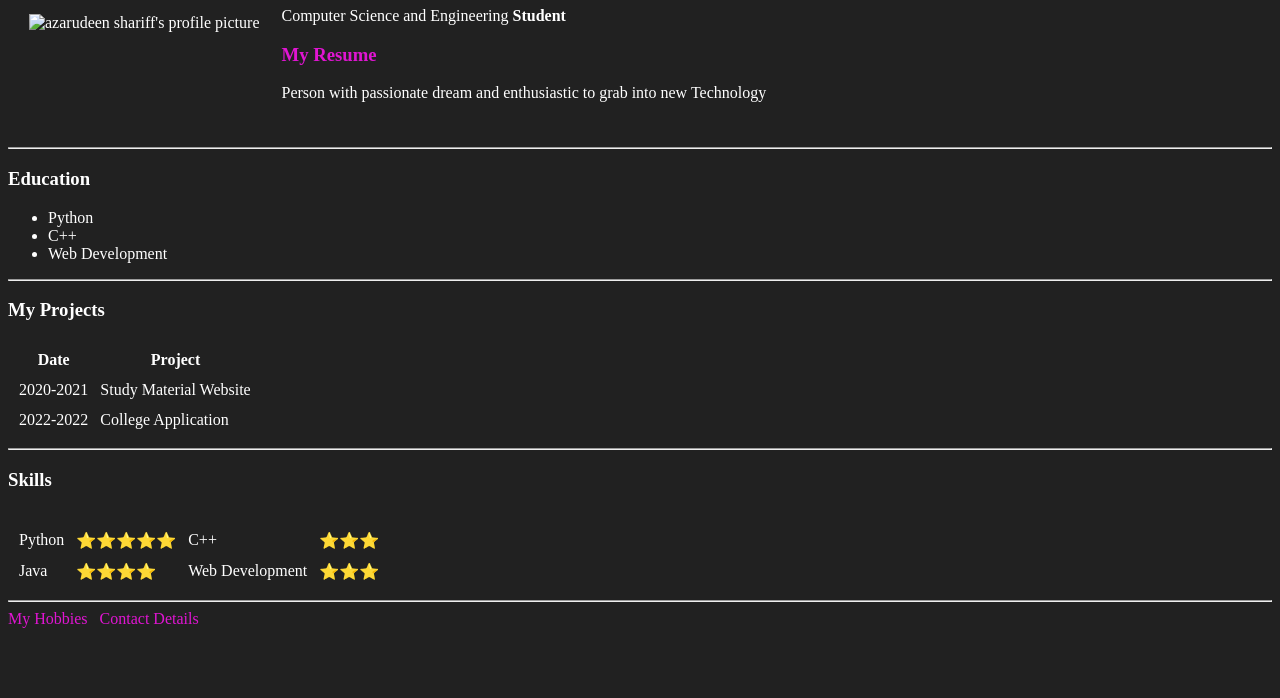
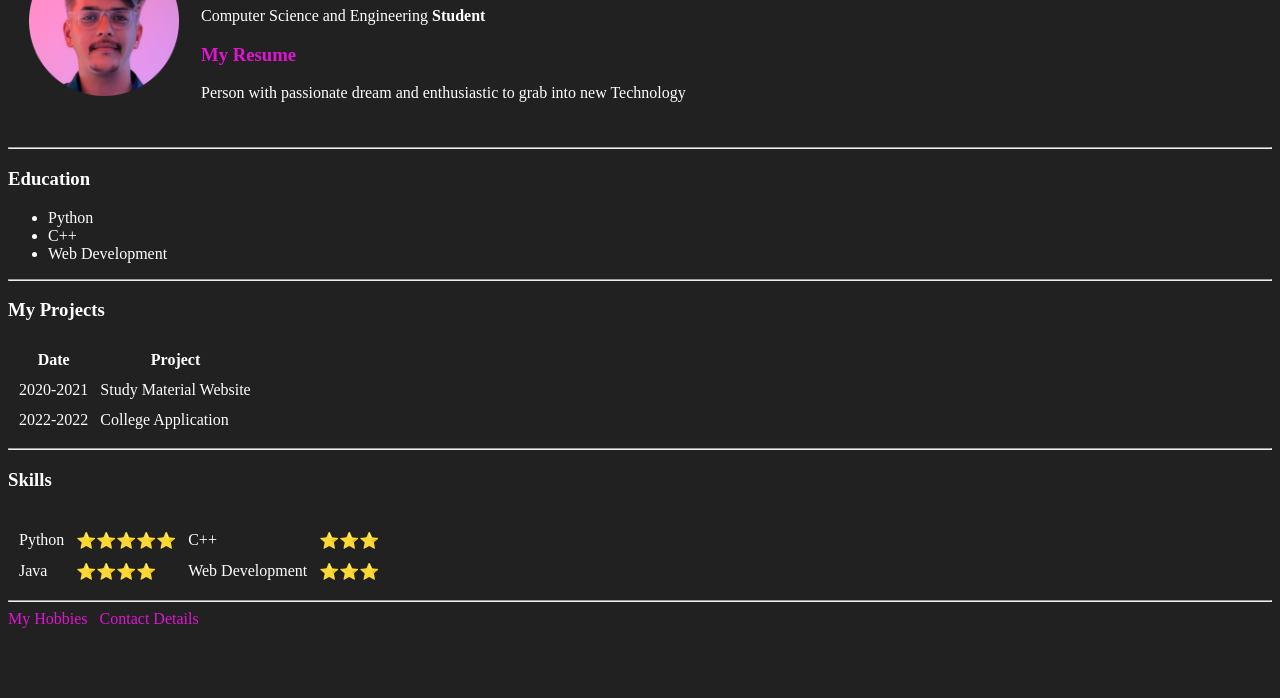
Before and after one commit to azaruddinshariff/cv, a plain HTML site: page index.html in a window 1280 px wide. Shown: the part 102-800 px from the top of the page. Drawn offline with Linux system fonts and the light colour scheme; the site is published under a folder, as on GitHub Pages, so addresses that start at the root find nothing.

Commit message:
updated index.html

```diff
--- a/index.html
+++ b/index.html
@@ -11,7 +11,7 @@
 <body>
     <table cellspacing="20">
         <tr>
-            <td><img src="/img/azar-circle.png" width="150px" alt="azarudeen shariff's profile picture">
+            <td><img src="img/azar-circle.png" width="150px" alt="azarudeen shariff's profile picture">
             </td>
             <td>
                 <h1>Azarudeen Shariff A</h1>
```
